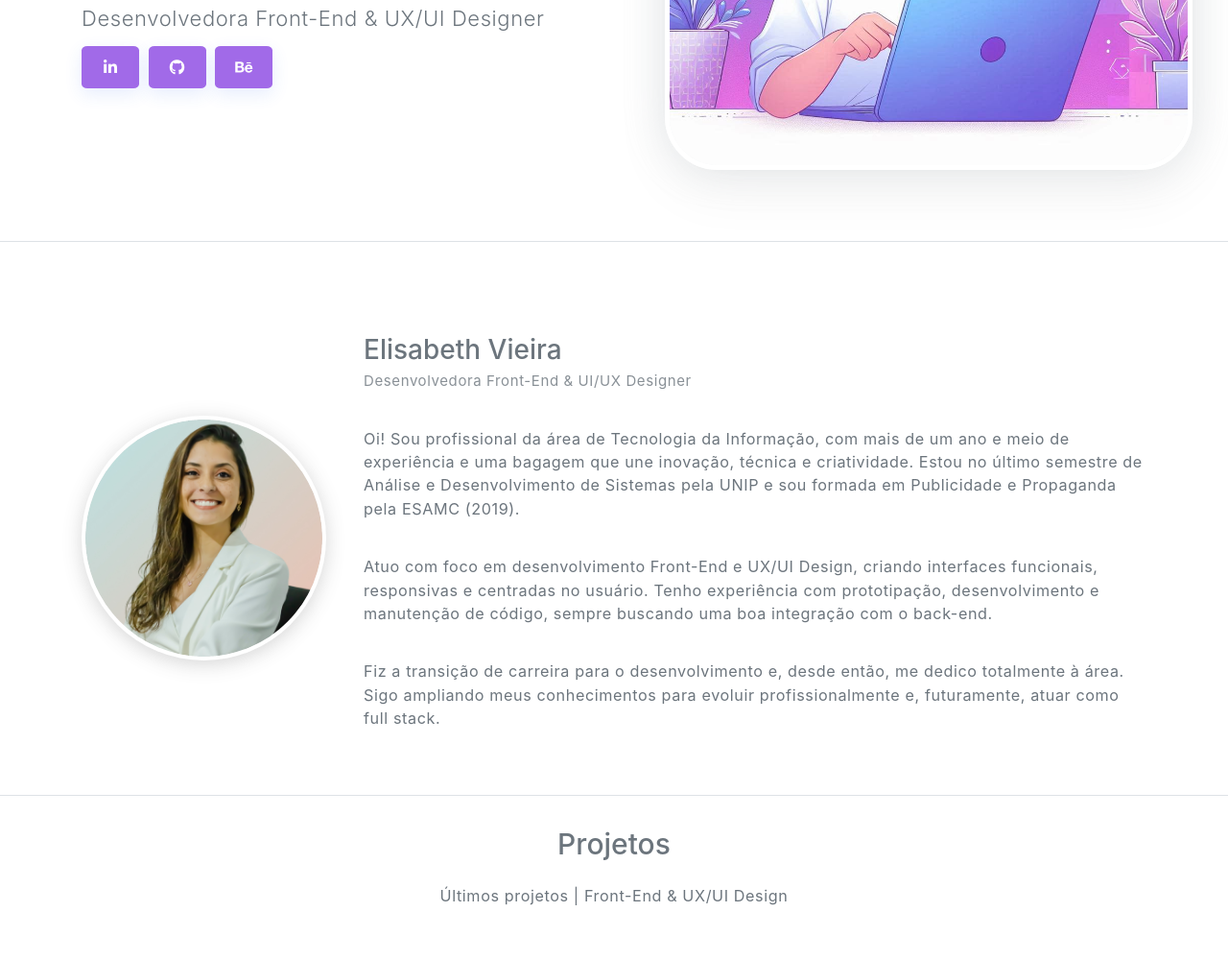
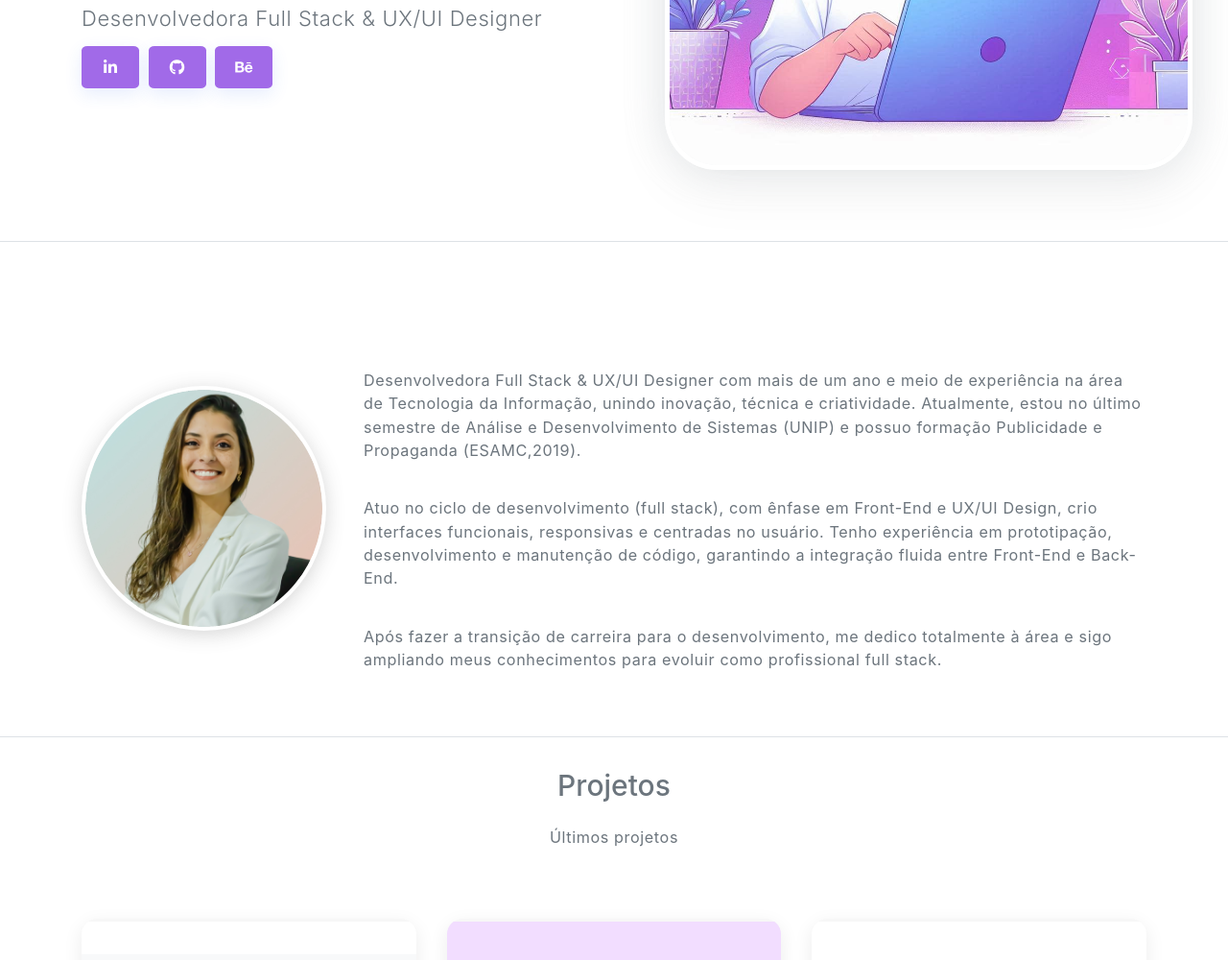
Before and after one commit to elisdevweb/portfolio-elisabeth-vieira, a plain HTML site: page index.html in a window 1280 px wide. Shown: the part 548-1548 px from the top of the page at 96% size. Drawn offline with nearby package versions, Linux system fonts and the light colour scheme.

Commit message:
Update index.html

```diff
--- a/index.html
+++ b/index.html
@@ -4,7 +4,7 @@
 <head>
   <meta charset="utf-8" />
   <meta name="viewport" content="width=device-width, initial-scale=1, shrink-to-fit=no" />
-  <link rel="shortcut icon" href="./img/logo-eli-dev.png" type="image/x-icon">
+  <link rel="shortcut icon" href="./img/icon-eli-dev.png" type="image/x-icon">
   <meta name="description" content="Portfolio-front-end-ux-ui-design-elisabeth-vieira" />
   <meta name="author" content="Portfolio-elisabeth-vieira" />
   <title>Portfólio | Elisabeth Vieira</title>
@@ -50,7 +50,7 @@
     <div class="container header-inner">
       <div class="infos">
         <h1 class="title">Elisabeth Vieira</h1>
-        <p class="lead">Desenvolvedora Front-End & UX/UI Designer</p>
+        <p class="lead">Desenvolvedora Full Stack & UX/UI Designer</p>
         <div class="socials header-socials">
           <a href="https://www.linkedin.com/in/elisabeth-vieira-ev/" target="_blank" class="social-btn"
             aria-label="LinkedIn">
@@ -79,27 +79,25 @@
           <img src="img/eli.png" alt="" class="img-thumbnail mb-4" />
         </div>
         <div class="pl-md-4 col-md-9">
-          <h6 class="title">Elisabeth Vieira</h6>
+          <!-- <h6 class="title">Elisabeth Vieira</h6>
           <p class="subtitle">
-            Desenvolvedora Front-End & UI/UX Designer
+            Desenvolvedora Full Stack & UI/UX Designer -->
           </p><br>
           <p>
-            Oi! Sou profissional da área de Tecnologia da Informação,
-            com mais de um ano e meio de experiência e uma bagagem que une
-            inovação, técnica e criatividade. Estou no último semestre de Análise
-            e Desenvolvimento de Sistemas pela UNIP e sou formada em Publicidade
-            e Propaganda pela ESAMC (2019). <br> <br>
+            Desenvolvedora Full Stack & UX/UI Designer com mais de um ano e meio de experiência
+            na área de Tecnologia da Informação, unindo inovação, técnica e criatividade.
+            Atualmente, estou no último semestre de Análise e Desenvolvimento de Sistemas (UNIP) e possuo
+            formação Publicidade e Propaganda (ESAMC,2019).<br> <br>
           </p>
           <p>
-            Atuo com foco em desenvolvimento Front-End e UX/UI Design,
-            criando interfaces funcionais, responsivas e centradas no usuário.
-            Tenho experiência com prototipação, desenvolvimento e manutenção de
-            código, sempre buscando uma boa integração com o back-end.<br><br>
+            Atuo no ciclo de desenvolvimento (full stack), com ênfase em Front-End e UX/UI Design,
+            crio interfaces funcionais, responsivas e centradas no usuário. Tenho experiência em
+            prototipação, desenvolvimento e manutenção de código, garantindo a integração fluida
+            entre Front-End e Back-End.<br><br>
           </p>
           <p>
-            Fiz a transição de carreira para o desenvolvimento e, desde então,
-            me dedico totalmente à área. Sigo ampliando meus conhecimentos para evoluir
-            profissionalmente e, futuramente, atuar como full stack.
+            Após fazer a transição de carreira para o desenvolvimento, me dedico totalmente à área
+            e sigo ampliando meus conhecimentos para evoluir como profissional full stack.
           </p><br>
         </div>
       </div>
@@ -110,7 +108,7 @@
   <section id="projects" class="section">
     <div class="container text-center">
       <h6 class="section-title mb-4">Projetos</h6>
-      <p class="mb-5 pb-4">Últimos projetos | Front-End & UX/UI Design</p>
+      <p class="mb-5 pb-4">Últimos projetos</p>
 
       <div class="projects-row">
         <!-- Card 1 -->
@@ -275,8 +273,14 @@
         </div>
         <div class="col-6 col-md-3 mb-4">
           <div class="skill-card">
-            <i class="fas fa-pencil-ruler"></i>
+            <i class="fab fa-php"></i>
             <p>PHP</p>
+          </div>
+        </div>
+        <div class="col-6 col-md-3 mb-4">
+          <div class="skill-card">
+            <i class="fas fa-database"></i>
+            <p>MySQL</p>
           </div>
         </div>
       </div>
```
